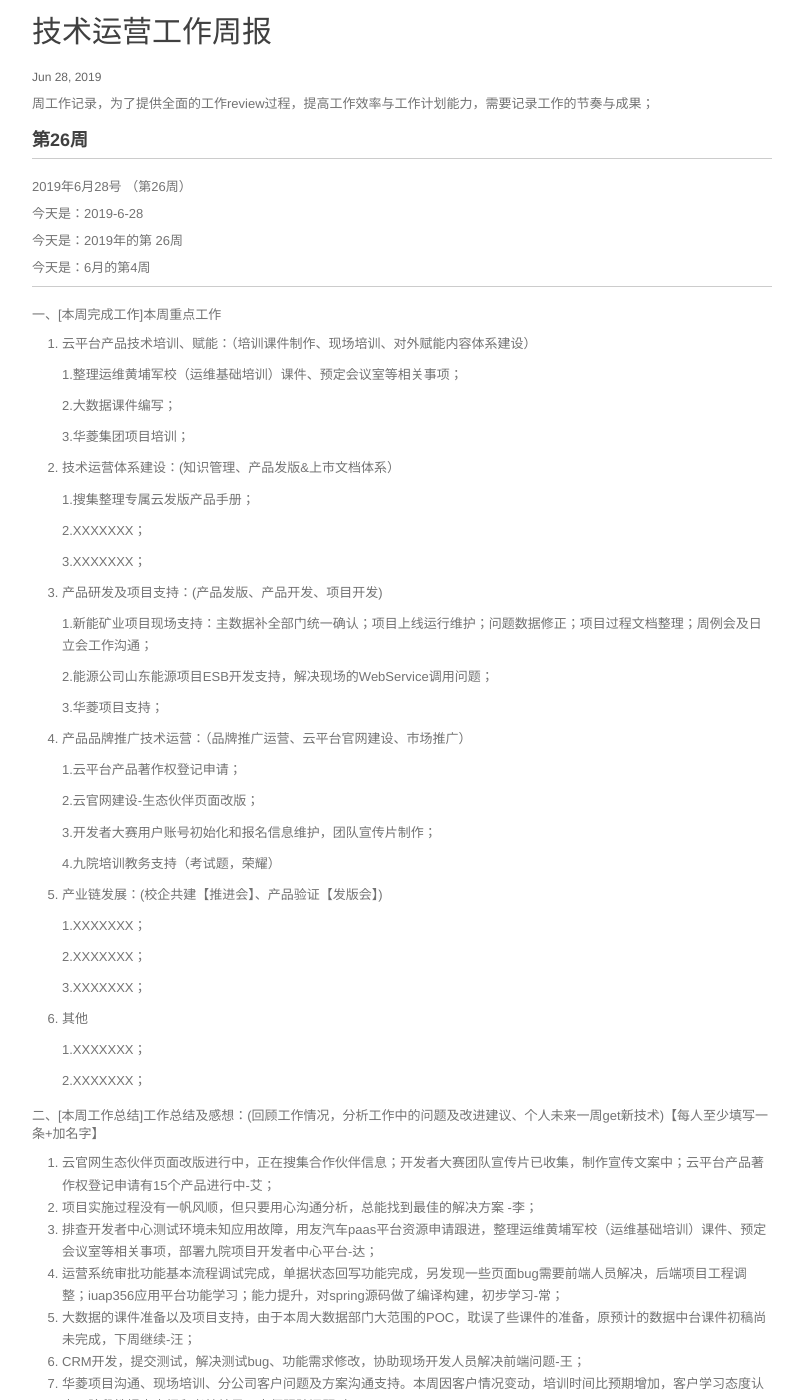
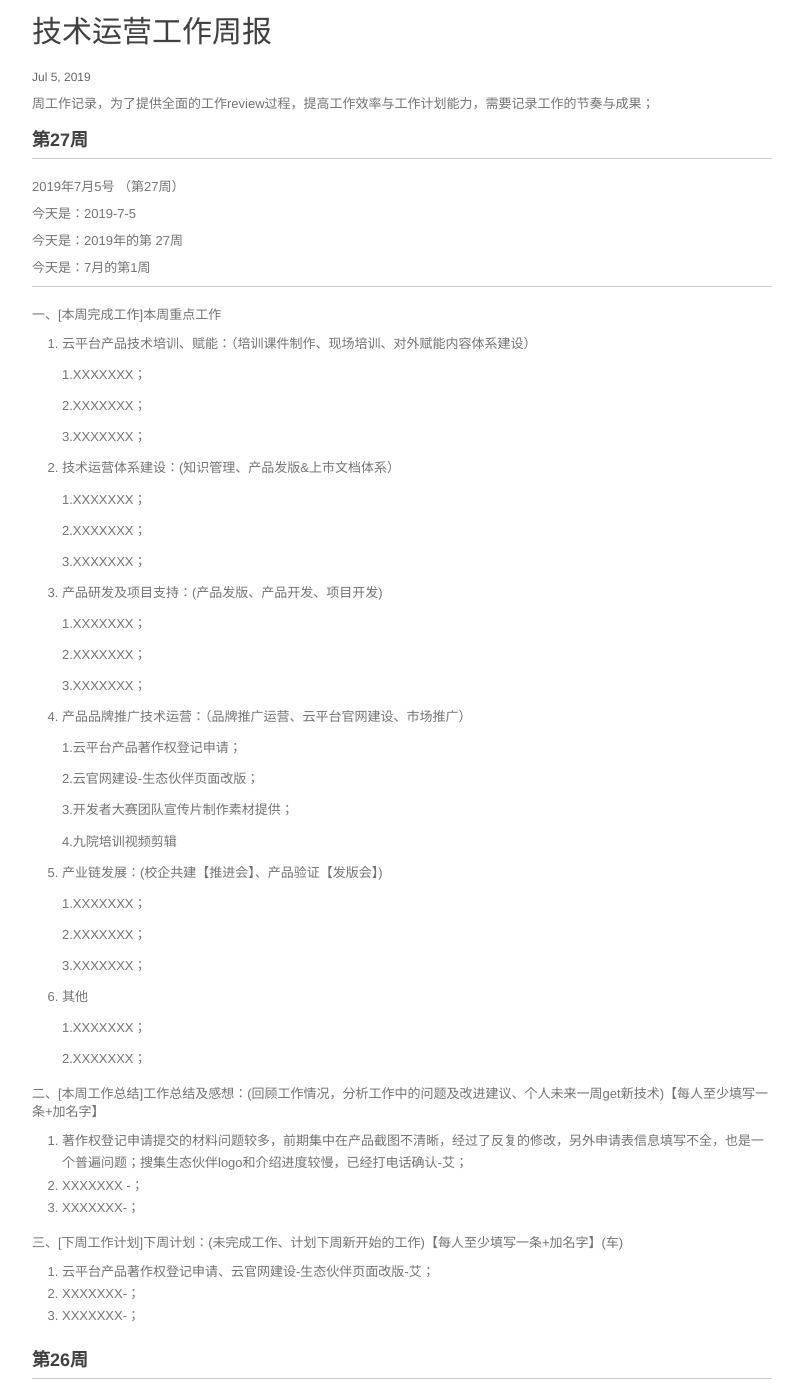
Before and after one commit to walllFlower/blog, a Jekyll site: the page built from _posts/2018-07-17-day_report_cxz.md, in a window 1280 px wide and 1400 px high, scrolled down 203 px. Shown: the whole window, without its empty margins (238-1037 px from the left). Built offline with Jekyll 4.4.1, drawn with Linux system fonts in a browser that asks for light colours; comment, search, counter and statistics services are not loaded.

Commit message:
Update 2018-07-17-day_report_cxz.md

```diff
--- a/_posts/2018-07-17-day_report_cxz.md
+++ b/_posts/2018-07-17-day_report_cxz.md
@@ -1,11 +1,89 @@
 ---
 layout: post
 title:  "技术运营工作周报"
-date:   2019-6-28 14:57:32
+date:   2019-7-5 14:57:32
 categories: 技术运营工作周报
 ---
 
 周工作记录，为了提供全面的工作review过程，提高工作效率与工作计划能力，需要记录工作的节奏与成果；
+
+###  第27周
+
+***
+
+2019年7月5号 （第27周）
+
+今天是：2019-7-5
+
+今天是：2019年的第 27周
+
+今天是：7月的第1周
+
+***
+
+一、[本周完成工作]本周重点工作
+
+1. 云平台产品技术培训、赋能：（培训课件制作、现场培训、对外赋能内容体系建设）
+
+    1.XXXXXXX；
+
+    2.XXXXXXX；
+
+    3.XXXXXXX；
+
+2. 技术运营体系建设：(知识管理、产品发版&上市文档体系）
+
+    1.XXXXXXX；
+
+    2.XXXXXXX；
+
+    3.XXXXXXX；
+
+3. 产品研发及项目支持：(产品发版、产品开发、项目开发)
+
+    1.XXXXXXX；
+
+    2.XXXXXXX；
+
+    3.XXXXXXX；
+
+4. 产品品牌推广技术运营：（品牌推广运营、云平台官网建设、市场推广）
+
+    1.云平台产品著作权登记申请；
+
+    2.云官网建设-生态伙伴页面改版；
+
+    3.开发者大赛团队宣传片制作素材提供；
+
+    4.九院培训视频剪辑
+
+5. 产业链发展：(校企共建【推进会】、产品验证【发版会】)
+
+    1.XXXXXXX；
+
+    2.XXXXXXX；
+
+    3.XXXXXXX；
+
+6. 其他
+
+    1.XXXXXXX；
+
+    2.XXXXXXX；
+
+二、[本周工作总结]工作总结及感想：(回顾工作情况，分析工作中的问题及改进建议、个人未来一周get新技术)【每人至少填写一条+加名字】
+
+1. 著作权登记申请提交的材料问题较多，前期集中在产品截图不清晰，经过了反复的修改，另外申请表信息填写不全，也是一个普遍问题；搜集生态伙伴logo和介绍进度较慢，已经打电话确认-艾；
+2. XXXXXXX -；
+3. XXXXXXX-；
+
+三、[下周工作计划]下周计划：(未完成工作、计划下周新开始的工作)【每人至少填写一条+加名字】(车)
+
+1. 云平台产品著作权登记申请、云官网建设-生态伙伴页面改版-艾；
+2. XXXXXXX-；
+3. XXXXXXX-；
+
+
 
 ###  第26周
 
```
